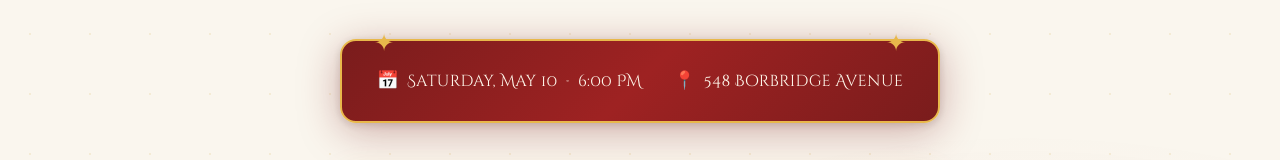
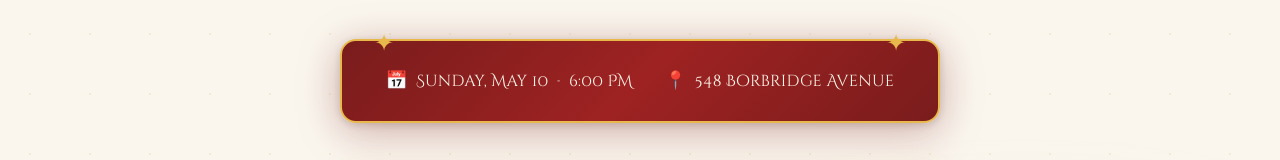
Before and after one commit to harisatyasrinivas/e-invite, a plain HTML site: page index.html in a window 1280 px wide. Shown: the part 476-636 px from the top of the page. Drawn offline with nearby package versions, Linux system fonts and the light colour scheme; a web font is replaced by a local one.

Commit message:
Change event date from Saturday to Sunday

```diff
--- a/index.html
+++ b/index.html
@@ -696,7 +696,7 @@
   <div class="event-details">
     <div class="event-detail-item">
       <span class="event-icon">📅</span>
-      <span>Saturday, May 10 &nbsp;·&nbsp; 6:00 PM</span>
+      <span>Sunday, May 10 &nbsp;·&nbsp; 6:00 PM</span>
     </div>
     <div class="event-detail-item">
       <span class="event-icon">📍</span>
```
